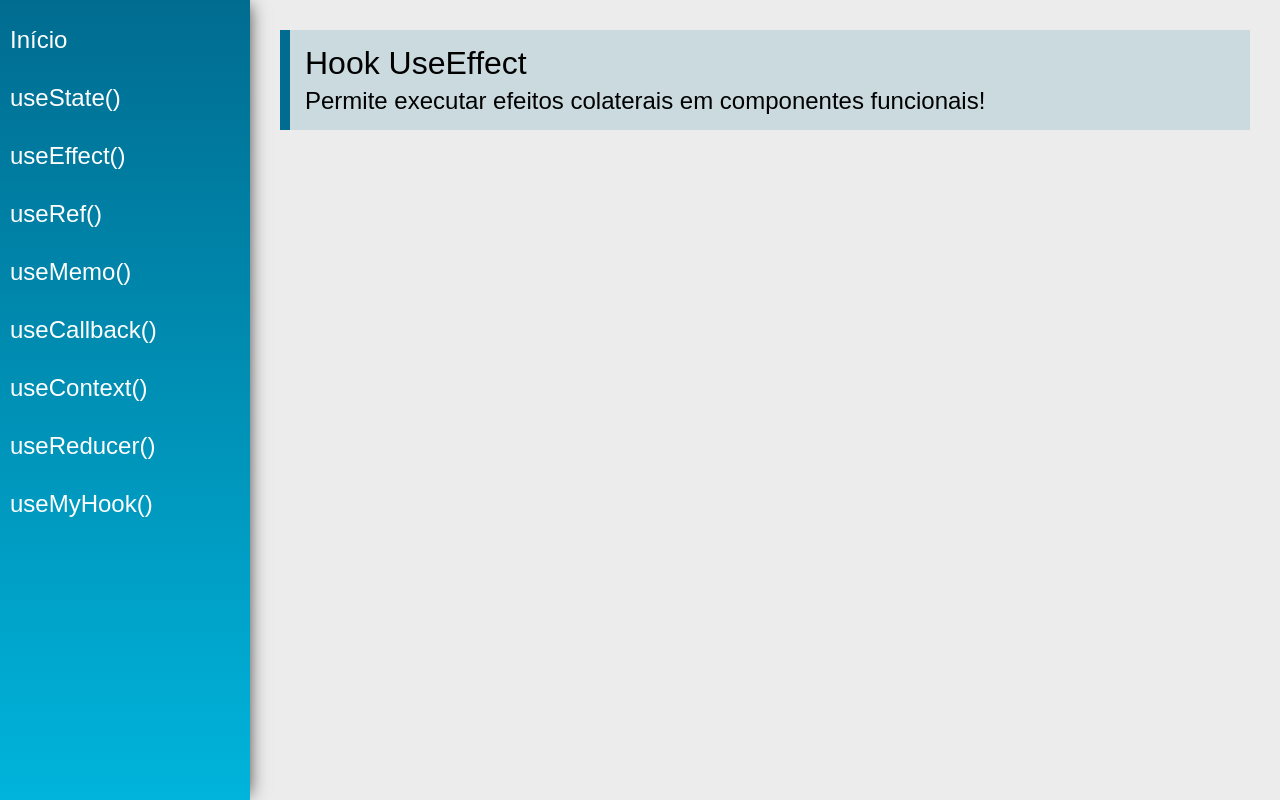
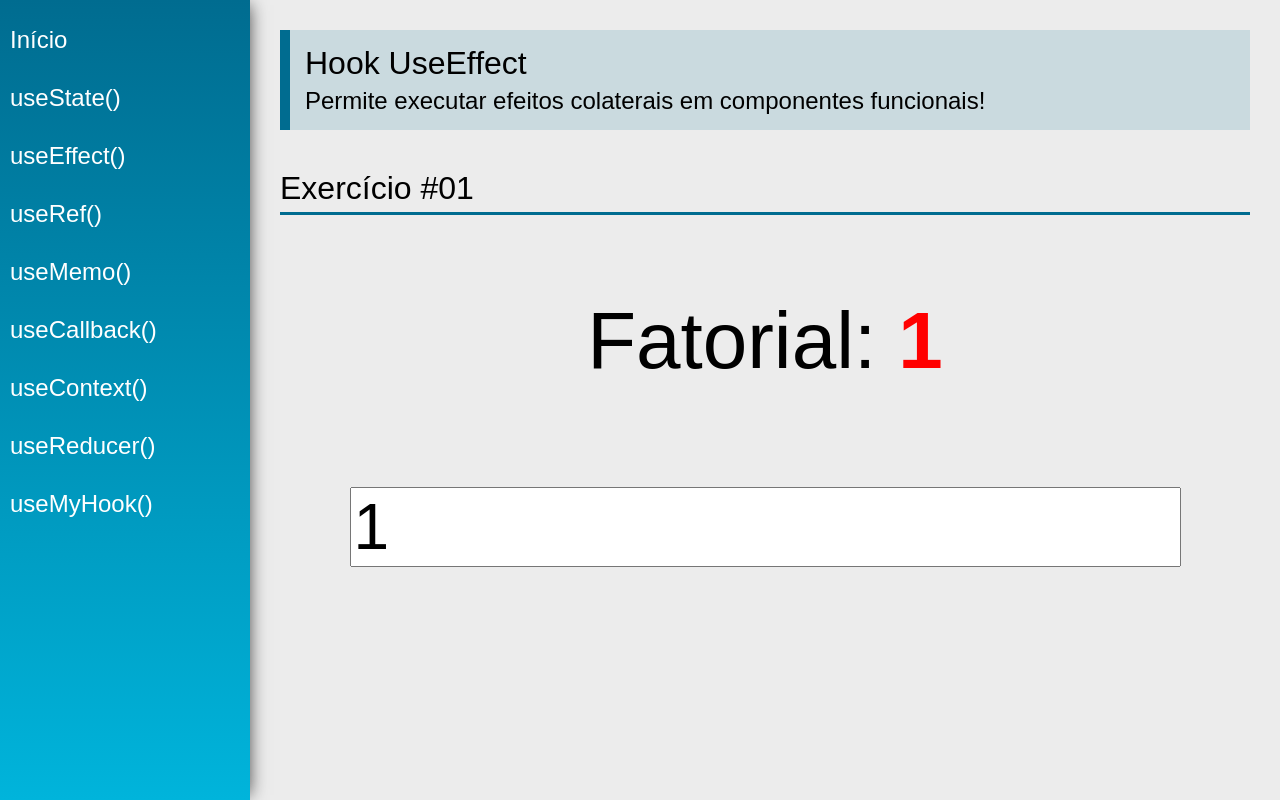
Before and after one commit to Henrique1204/React-Hooks-Cod3r, a React (Create React App) app: page /useEffect in a window 1280 px wide. Built offline with nearby package versions, Linux system fonts and the light colour scheme.

Commit message:
Adicioner exercicio 1 sobre useEffect

```diff
--- a/src/views/examples/UseEffect.jsx
+++ b/src/views/examples/UseEffect.jsx
@@ -1,15 +1,41 @@
-import React from 'react'
-import PageTitle from '../../components/layout/PageTitle'
+import React from 'react';
+import PageTitle from '../../components/layout/PageTitle';
+import SectionTitle from '../../components/layout/SectionTitle';
+
+function calcularFat(n) {
+    const number = Number(n);
+
+    if (number < 0 || n === "") return -1;
+    if (number === 0) return 1;
+
+    return calcularFat(number - 1) * number;
+}
 
 const UseEffect = (props) => {
+    const [number, setNumber] = React.useState(1);
+    const [fatorial, setFatorial] = React.useState(1);
+
+    React.useEffect(() => {
+        console.log(Number(number));
+        setFatorial(calcularFat(number));
+    }, [number]);
+
     return (
         <div className="UseEffect">
             <PageTitle
                 title="Hook UseEffect"
                 subtitle="Permite executar efeitos colaterais em componentes funcionais!"
             />
+
+            <SectionTitle title="Exercício #01" />
+            <div className="center">
+                <p className="text">
+                    Fatorial: <span className="red">{fatorial === -1 ? "Valor não existe" : fatorial}</span>
+                </p>
+                <input className="input" type="number" value={number} onChange={({ target }) => setNumber(target.value)} />
+            </div>
         </div>
-    )
-}
+    );
+};
 
-export default UseEffect
+export default UseEffect;
```
